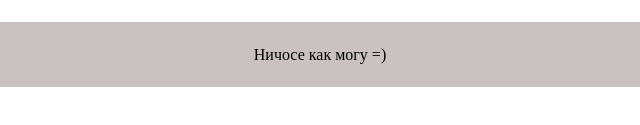
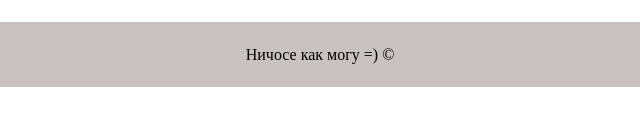
Before and after one commit to Capsonchik/eShop-home, a plain HTML site: page index.html in a window 1280 px wide. Shown: the part 365-490 px from the top of the page, 320-960 px from the left. Drawn offline with Linux system fonts and the light colour scheme.

Commit message:
new branch

```diff
--- a/index.html
+++ b/index.html
@@ -23,7 +23,7 @@
   <footer>
       <div class="container">
         <div class="footer-content">
-            <p>Ничосе как могу =)</p>
+            <p>Ничосе как могу =) &copy;</p>
         </div>
       </div>
   </footer>
```
